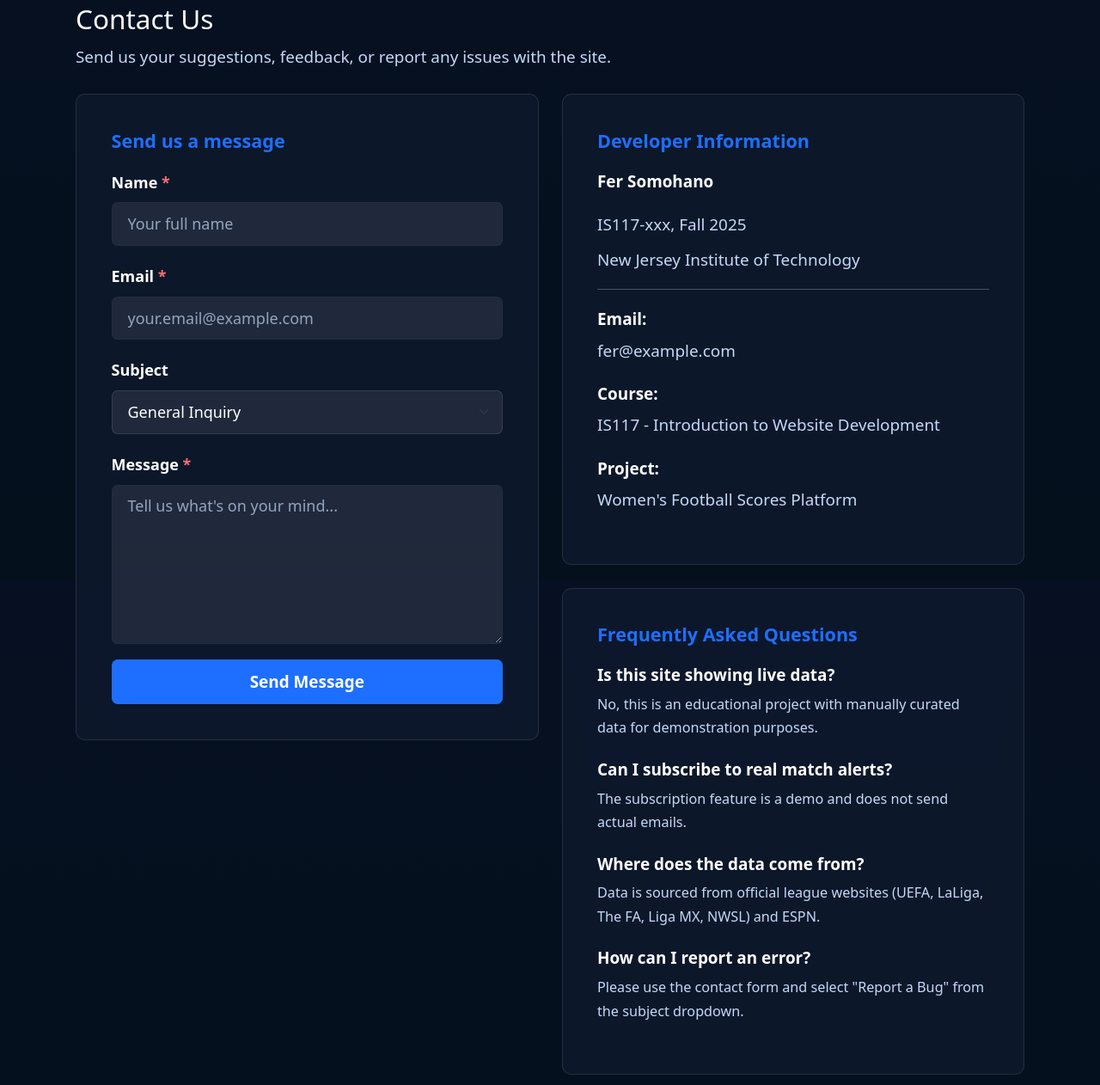
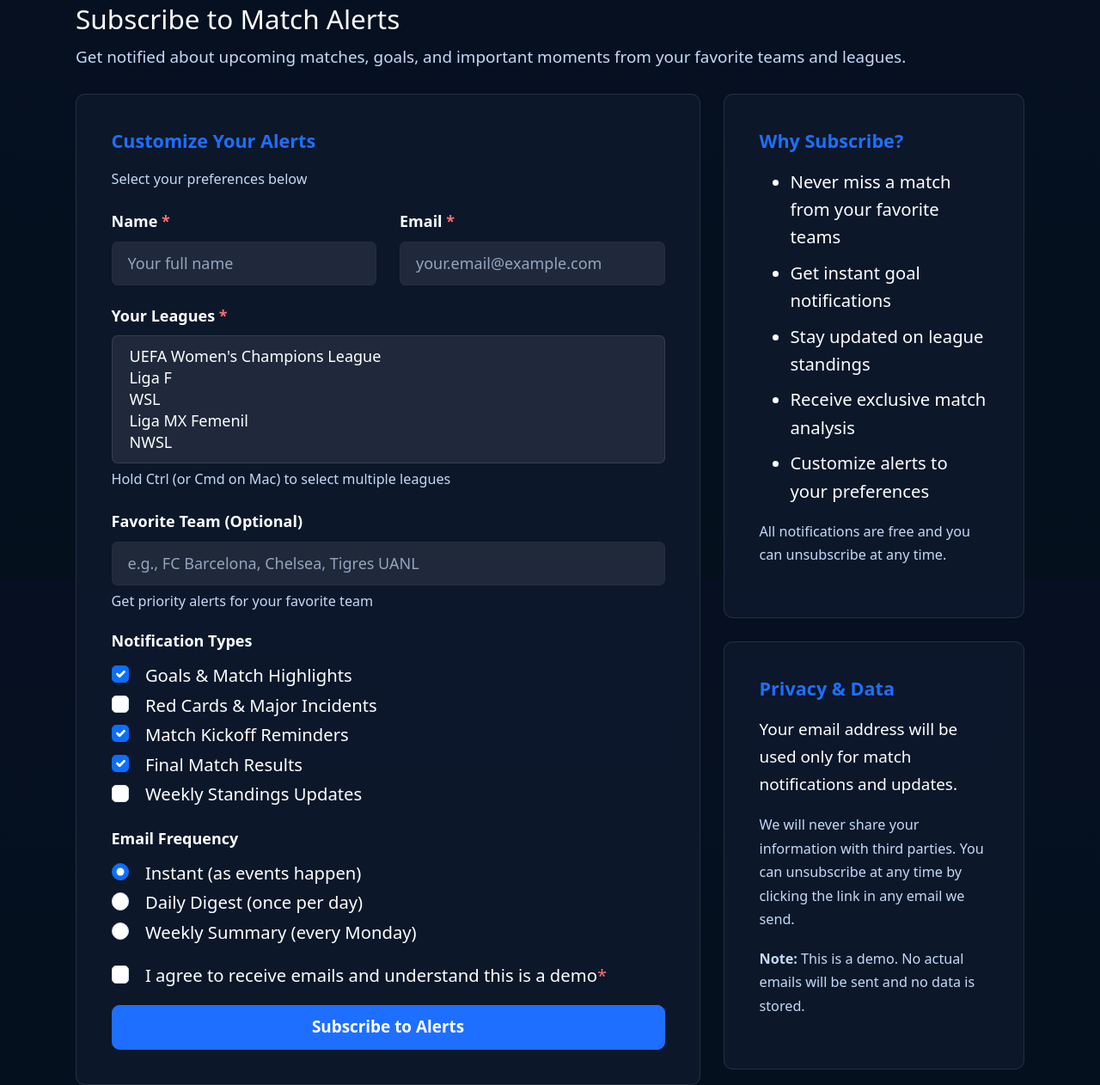
Before and after one commit to fersomort/FinalProject, a plain HTML site: page subscribe.html in a window 1280 px wide. Shown: the part 126-1388 px from the top of the page at 86% size. Drawn offline with nearby package versions, Linux system fonts and the light colour scheme.

Commit message:
final project try 2

```diff
--- a/subscribe.html
+++ b/subscribe.html
@@ -1,10 +1,10 @@
-<!-- DEVELOPER: Fer Somohano, IS117-xxx, Fall 2025 -->
+<!-- DEVELOPER: Fernanda Somohano, IS117-001, Fall 2025 -->
 <!doctype html>
 <html lang="en">
 <head>
     <meta charset="utf-8">
     <meta name="viewport" content="width=device-width, initial-scale=1">
-    <title>Contact — Women's Football Scores</title>
+    <title>Subscribe — Women's Football Scores</title>
     <link href="https://cdn.jsdelivr.net/npm/bootstrap@5.3.2/dist/css/bootstrap.min.css" rel="stylesheet">
     <link rel="stylesheet" href="styles.css">
 </head>
@@ -16,16 +16,16 @@
             <img src="img/logo.svg" alt="Women's Football Scores logo" width="36" height="36" class="me-2">
             <span>Women's Football Scores</span>
         </a>
-        <button class="navbar-toggler" type="button" data-bs-toggle="collapse" data-bs-target="#navContact" aria-controls="navContact" aria-expanded="false" aria-label="Toggle navigation">
+        <button class="navbar-toggler" type="button" data-bs-toggle="collapse" data-bs-target="#navSub" aria-controls="navSub" aria-expanded="false" aria-label="Toggle navigation">
             <span class="navbar-toggler-icon"></span>
         </button>
-        <div class="collapse navbar-collapse" id="navContact">
+        <div class="collapse navbar-collapse" id="navSub">
             <ul class="navbar-nav ms-auto">
                 <li class="nav-item"><a class="nav-link" href="index.html">Home</a></li>
 
                 <li class="nav-item dropdown">
-                    <a class="nav-link dropdown-toggle" href="#" id="leaguesDropContact" role="button" data-bs-toggle="dropdown" aria-expanded="false">Leagues</a>
-                    <ul class="dropdown-menu dropdown-menu-end" aria-labelledby="leaguesDropContact">
+                    <a class="nav-link dropdown-toggle" href="#" id="leaguesDropSub" role="button" data-bs-toggle="dropdown" aria-expanded="false">Leagues</a>
+                    <ul class="dropdown-menu dropdown-menu-end" aria-labelledby="leaguesDropSub">
                         <li><a class="dropdown-item" href="champions-league.html">UEFA Women's Champions League</a></li>
                         <li><a class="dropdown-item" href="liga-f.html">Liga F</a></li>
                         <li><a class="dropdown-item" href="wsl.html">WSL</a></li>
@@ -36,7 +36,7 @@
 
                 <li class="nav-item"><a class="nav-link" href="subscribe.html">Subscribe</a></li>
                 <li class="nav-item"><a class="nav-link" href="contact.html">Contact</a></li>
-                <li class="nav-item"><a class="nav-link" href="about.html">About</a></li>
+               <!-- <li class="nav-item"><a class="nav-link" href="about.html">About</a></li>-->
             </ul>
         </div>
     </div>
@@ -44,22 +44,25 @@
 
 <main class="container my-5">
     <header class="mb-4">
-        <h1 class="h3 text-white">Contact Us</h1>
-        <p class="text-muted">Send us your suggestions, feedback, or report any issues with the site.</p>
+        <h1 class="h3 text-white">Subscribe to Match Alerts</h1>
+        <p class="text-muted">Get notified about upcoming matches, goals, and important moments from your favorite teams and leagues.</p>
     </header>
 
     <div class="row">
-        <div class="col-md-6">
-            <!-- Contact Form -->
+        <div class="col-lg-8">
+            <!-- Subscription Form -->
             <div class="card card-dark">
                 <div class="card-body">
-                    <h5 class="card-title">Send us a message</h5>
+                    <h5 class="card-title">Customize Your Alerts</h5>
+                    <p class="text-muted small">Select your preferences below</p>
 
-                    <form id="contactForm">
-                        <div class="mb-3">
-                            <label class="form-label" for="cname">Name <span class="text-danger">*</span></label>
+                    <form id="subscribeForm">
+                        <!-- Personal Information -->
+                        <div class="row">
+                            <div class="col-md-6 mb-3">
+                                <label for="sname" class="form-label">Name <span class="text-danger">*</span></label>
                                 <input
-                                    id="cname"
+                                        id="sname"
                                         type="text"
                                         class="form-control"
                                         placeholder="Your full name"
@@ -67,114 +70,184 @@
                                         autocomplete="name">
                             </div>
 
-                        <div class="mb-3">
-                            <label class="form-label" for="cemail">Email <span class="text-danger">*</span></label>
+                            <div class="col-md-6 mb-3">
+                                <label for="semail" class="form-label">Email <span class="text-danger">*</span></label>
                                 <input
-                                    id="cemail"
+                                        id="semail"
                                         type="email"
                                         class="form-control"
                                         placeholder="your.email@example.com"
                                         required
                                         autocomplete="email">
                             </div>
-
-                        <div class="mb-3">
-                            <label class="form-label" for="csubject">Subject</label>
-                            <select id="csubject" class="form-select">
-                                <option value="general">General Inquiry</option>
-                                <option value="feedback">Feedback</option>
-                                <option value="bug">Report a Bug</option>
-                                <option value="suggestion">Suggestion</option>
-                                <option value="other">Other</option>
-                            </select>
                         </div>
 
+                        <!-- League Selection -->
                         <div class="mb-3">
-                            <label class="form-label" for="cmsg">Message <span class="text-danger">*</span></label>
-                            <textarea
-                                    id="cmsg"
-                                    class="form-control"
-                                    rows="6"
-                                    placeholder="Tell us what's on your mind..."
-                                    required></textarea>
+                            <label class="form-label" for="sleagues">Your Leagues <span class="text-danger">*</span></label>
+                            <select id="sleagues" class="form-select" multiple size="5" required>
+                                <option value="uwcl">UEFA Women's Champions League</option>
+                                <option value="ligaf">Liga F</option>
+                                <option value="wsl">WSL</option>
+                                <option value="ligamx">Liga MX Femenil</option>
+                                <option value="nwsl">NWSL</option>
+                            </select>
+                            <small class="text-muted">Hold Ctrl (or Cmd on Mac) to select multiple leagues</small>
                         </div>
 
-                        <button type="submit" class="btn btn-primary w-100">
-                            Send Message
+                        <!-- Favorite Team (Optional) -->
+                        <div class="mb-3">
+                            <label for="steam" class="form-label">Favorite Team (Optional)</label>
+                            <input
+                                    id="steam"
+                                    type="text"
+                                    class="form-control"
+                                    placeholder="e.g., FC Barcelona, Chelsea, Tigres UANL">
+                            <small class="text-muted">Get priority alerts for your favorite team</small>
+                        </div>
+
+                        <!-- Notification Preferences -->
+                        <div class="mb-3">
+                            <label class="form-label d-block">Notification Types</label>
+
+                            <div class="form-check">
+                                <input class="form-check-input" type="checkbox" id="notifGoals" checked>
+                                <label class="form-check-label" for="notifGoals">
+                                    Goals & Match Highlights
+                                </label>
+                            </div>
+
+                            <div class="form-check">
+                                <input class="form-check-input" type="checkbox" id="notifCards">
+                                <label class="form-check-label" for="notifCards">
+                                    Red Cards & Major Incidents
+                                </label>
+                            </div>
+
+                            <div class="form-check">
+                                <input class="form-check-input" type="checkbox" id="notifKickoff" checked>
+                                <label class="form-check-label" for="notifKickoff">
+                                    Match Kickoff Reminders
+                                </label>
+                            </div>
+
+                            <div class="form-check">
+                                <input class="form-check-input" type="checkbox" id="notifResults" checked>
+                                <label class="form-check-label" for="notifResults">
+                                    Final Match Results
+                                </label>
+                            </div>
+
+                            <div class="form-check">
+                                <input class="form-check-input" type="checkbox" id="notifStandings">
+                                <label class="form-check-label" for="notifStandings">
+                                    Weekly Standings Updates
+                                </label>
+                            </div>
+                        </div>
+
+                        <!-- Notification Frequency -->
+                        <div class="mb-3">
+                            <label class="form-label">Email Frequency</label>
+
+                            <div class="form-check">
+                                <input class="form-check-input" type="radio" name="frequency" id="freqInstant" value="instant" checked>
+                                <label class="form-check-label" for="freqInstant">
+                                    Instant (as events happen)
+                                </label>
+                            </div>
+
+                            <div class="form-check">
+                                <input class="form-check-input" type="radio" name="frequency" id="freqDaily" value="daily">
+                                <label class="form-check-label" for="freqDaily">
+                                    Daily Digest (once per day)
+                                </label>
+                            </div>
+
+                            <div class="form-check">
+                                <input class="form-check-input" type="radio" name="frequency" id="freqWeekly" value="weekly">
+                                <label class="form-check-label" for="freqWeekly">
+                                    Weekly Summary (every Monday)
+                                </label>
+                            </div>
+                        </div>
+
+                        <!-- Terms Agreement -->
+                        <div class="mb-3">
+                            <div class="form-check">
+                                <input class="form-check-input" type="checkbox" id="agreeTerms" required>
+                                <label class="form-check-label" for="agreeTerms">
+                                    I agree to receive emails and understand this is a demo<span class="text-danger">*</span>
+                                </label>
+                            </div>
+                        </div>
+
+                        <button type="submit" class="btn btn-primary btn-lg w-100">
+                            Subscribe to Alerts
                         </button>
 
                         <!-- Success Message -->
-                        <div id="contactMsg" class="alert alert-success mt-3 d-none" role="alert">
-                            Thank you for your message! We'll get back to you soon.
+                        <div id="subscribeMsg" class="alert alert-success mt-3 d-none" role="alert">
+                            Thank you for subscribing! Check your email for confirmation.
                         </div>
                     </form>
                 </div>
             </div>
         </div>
 
-        <aside class="col-md-6">
-            <!-- Developer Contact Info -->
+        <aside class="col-lg-4">
+            <!-- Benefits -->
             <div class="card card-dark mb-4">
                 <div class="card-body">
-                    <h5 class="card-title">Developer Information</h5>
-                    <p class="text-white"><strong>Fer Somohano</strong></p>
-                    <p class="text-muted mb-2">IS117-xxx, Fall 2025</p>
-                    <p class="text-muted mb-2">New Jersey Institute of Technology</p>
-
-                    <hr class="bg-secondary my-3">
-
-                    <div class="mb-3">
-                        <p class="text-white mb-1"><strong>Email:</strong></p>
-                        <p class="text-muted">
-                            <a class="footer-link" href="mailto:fer@example.com">fer@example.com</a>
-                        </p>
+                    <h5 class="card-title">Why Subscribe?</h5>
+                    <ul class="text-white">
+                        <li class="mb-2">Never miss a match from your favorite teams</li>
+                        <li class="mb-2">Get instant goal notifications</li>
+                        <li class="mb-2">Stay updated on league standings</li>
+                        <li class="mb-2">Receive exclusive match analysis</li>
+                        <li class="mb-2">Customize alerts to your preferences</li>
+                    </ul>
+                    <p class="text-muted small mt-3">All notifications are free and you can unsubscribe at any time.</p>
+                </div>
             </div>
 
-                    <div class="mb-3">
-                        <p class="text-white mb-1"><strong>Course:</strong></p>
-                        <p class="text-muted">IS117 - Introduction to Website Development</p>
+            <!-- Privacy Notice -->
+            <div class="card card-dark mb-4">
+                <div class="card-body">
+                    <h5 class="card-title">Privacy & Data</h5>
+                    <p class="text-white">Your email address will be used only for match notifications and updates.</p>
+                    <p class="text-muted small">We will never share your information with third parties. You can unsubscribe at any time by clicking the link in any email we send.</p>
+                    <p class="text-muted small"><strong>Note:</strong> This is a demo. No actual emails will be sent and no data is stored.</p>
+                </div>
             </div>
 
-                    <div class="mb-3">
-                        <p class="text-white mb-1"><strong>Project:</strong></p>
-                        <p class="text-muted">Women's Football Scores Platform</p>
+            <!-- Featured Leagues -->
+            <div class="card card-dark mb-4">
+                <div class="card-body">
+                    <h5 class="card-title">Featured Competitions</h5>
+                    <div class="list-group list-group-flush">
+                        <a href="champions-league.html" class="list-group-item list-group-item-action bg-transparent text-white border-0">
+                            <strong>UEFA Women's Champions League</strong>
+                            <p class="text-muted small mb-0">Europe's premier club competition</p>
+                        </a>
+                        <a href="liga-f.html" class="list-group-item list-group-item-action bg-transparent text-white border-0">
+                            <strong>Liga F</strong>
+                            <p class="text-muted small mb-0">Spain's top women's league</p>
+                        </a>
+                        <a href="wsl.html" class="list-group-item list-group-item-action bg-transparent text-white border-0">
+                            <strong>Women's Super League</strong>
+                            <p class="text-muted small mb-0">England's elite division</p>
+                        </a>
                     </div>
                 </div>
             </div>
 
-            <!-- FAQ Section -->
-            <div class="card card-dark mb-4">
-                <div class="card-body">
-                    <h5 class="card-title">Frequently Asked Questions</h5>
-
-                    <div class="mb-3">
-                        <p class="text-white fw-semibold mb-1">Is this site showing live data?</p>
-                        <p class="text-muted small">No, this is an educational project with manually curated data for demonstration purposes.</p>
-                    </div>
-
-                    <div class="mb-3">
-                        <p class="text-white fw-semibold mb-1">Can I subscribe to real match alerts?</p>
-                        <p class="text-muted small">The subscription feature is a demo and does not send actual emails.</p>
-                    </div>
-
-                    <div class="mb-3">
-                        <p class="text-white fw-semibold mb-1">Where does the data come from?</p>
-                        <p class="text-muted small">Data is sourced from official league websites (UEFA, LaLiga, The FA, Liga MX, NWSL) and ESPN.</p>
-                    </div>
-
-                    <div class="mb-3">
-                        <p class="text-white fw-semibold mb-1">How can I report an error?</p>
-                        <p class="text-muted small">Please use the contact form and select "Report a Bug" from the subject dropdown.</p>
-                    </div>
-                </div>
-            </div>
-
-            <!-- Additional Info -->
+            <!-- Support Info -->
             <div class="card card-dark">
                 <div class="card-body">
-                    <h5 class="card-title">Response Time</h5>
-                    <p class="text-white">This is a student project for educational purposes.</p>
-                    <p class="text-muted small">As this is a demonstration site, form submissions are not actually sent. The contact form showcases form design and validation techniques learned in IS117.</p>
+                    <h5 class="card-title">Need Help?</h5>
+                    <p class="text-white">Questions about subscriptions?</p>
+                    <a href="contact.html" class="btn btn-outline-primary w-100">Contact Support</a>
                 </div>
             </div>
         </aside>
@@ -207,7 +280,7 @@
             </div>
         </div>
         <div class="text-center mt-3 small">
-            &copy; 2025 Fer Somohano • IS117 Educational Project
+            &copy; 2025 Fernanda Somohano • IS117 Fall 2025
         </div>
     </div>
 </footer>
```
Also changed, not shown: champions-league.html (+3 -3 lines), contact.html (+7 -7 lines), index.html (+2 -2 lines), liga-f.html (+3 -3 lines), liga-mx-femenil.html (+3 -3 lines), nwsl.html (+3 -3 lines), styles.css (+13 -2 lines), wsl.html (+4 -3 lines). Lines whose indentation alone changed are shown as unchanged.
